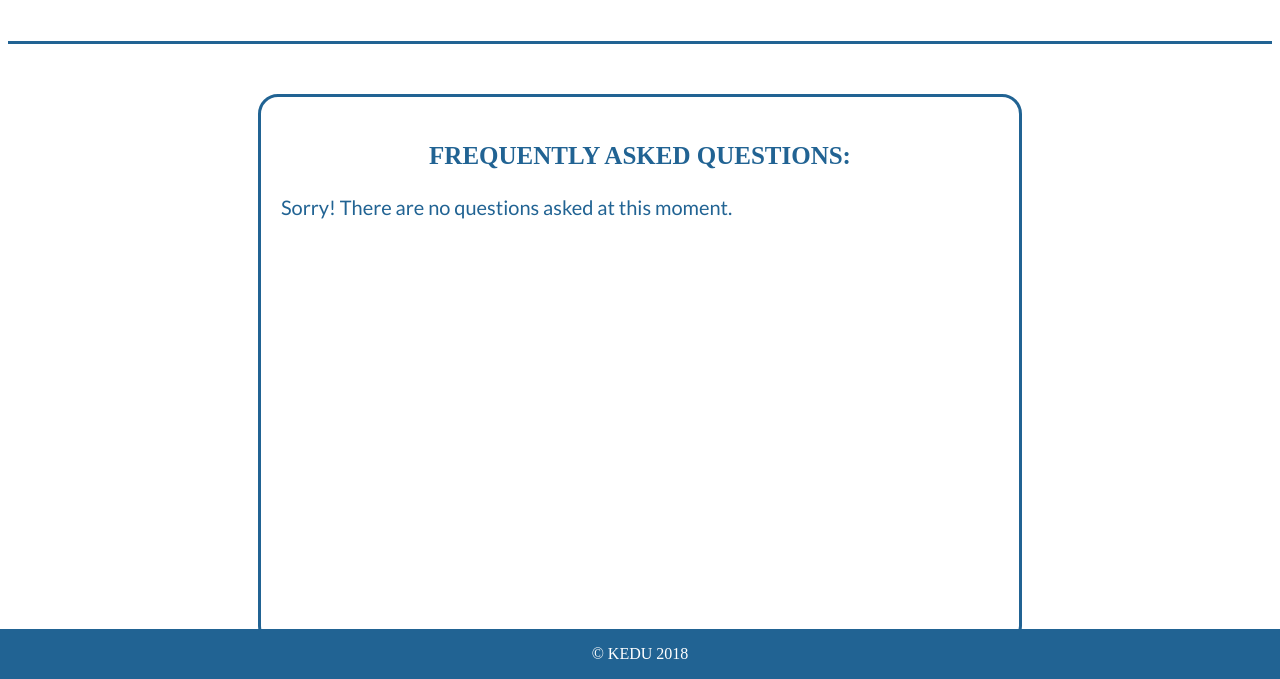
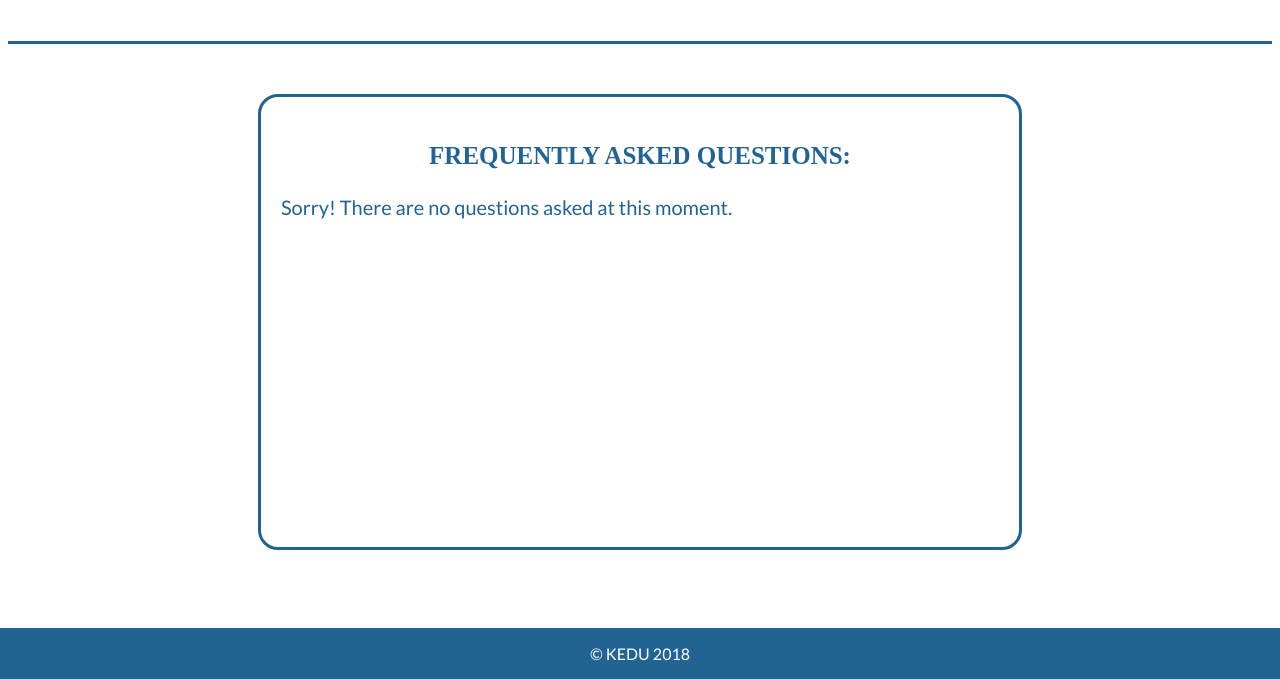
Before and after one commit to Knazurak/Projekt-2---KUBO, a plain HTML site: page FAQ.html in a window 1280 px wide. Shown: the part 121-800 px from the top of the page. Drawn offline with Linux system fonts and the light colour scheme; a web font is replaced by a local one.

Commit message:
Små ting

```diff
--- a/style.css
+++ b/style.css
@@ -1,4 +1,5 @@
 html, body {
+  overflow: auto;
 }
 /* Everything for the header and navigation */
 .header {
@@ -91,7 +92,7 @@ input[type=submit] {
     border-radius: 20px;
     background-color: white;
     padding: 20px;
-    margin: 50px 250px 25px 250px;
+    margin: 50px 250px 50px 250px;
     border: 3px solid #216393;
     font-family: 'Cabin Sketch', bold;
     font-size: 20px;
@@ -175,13 +176,14 @@ label {
    color: white;
    text-align: center;
    list-style-type: none;
+   font-family: 'Lato', sans-serif, black;
  }
 /* Everything for schedule */
  .schedule {
  border: solid 3px #216393;
  border-radius: 5px;
  width: 80%;
- margin: 50px 150px 25px 150px;
+ margin: 50px 150px 50px 150px;
 }
 .schldropdown {
 display: inline-block;
```
Also changed, not shown: FAQ.html (+1 -1 lines), contact.html (+5 -5 lines).
